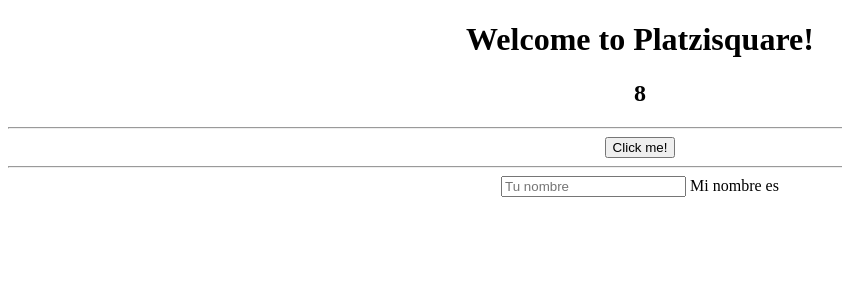
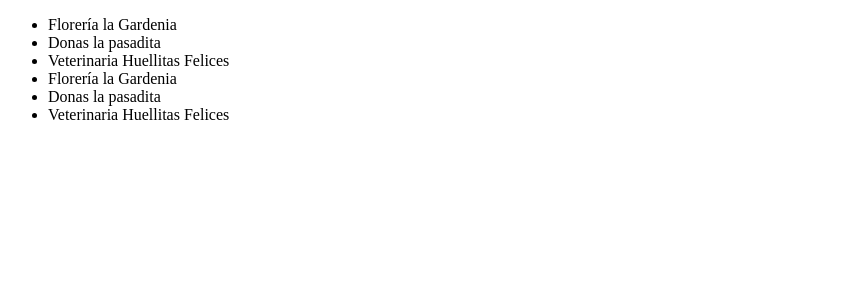
Before and after one commit to michellpine/Angular4_Platzi, an Angular app: page / in a window 1280 px wide. Shown: the top 300 px of the page, without its empty margins (0-842 px from the left). Built offline with nearby package versions, Linux system fonts and the light colour scheme.

Commit message:
directivas ngFor

```diff
--- a/src/app/app.component.html
+++ b/src/app/app.component.html
@@ -1,12 +1,4 @@
 <!--The content below is only a placeholder and can be replaced.-->
-<div style="text-align:center">
-  <h1>
-    Welcome to {{ title }}!
-  </h1>
-  <h2>{{a+b}}</h2>
-  <hr/>
-  <button [disabled]="!listo" (click)="hacerAlgo()">Click me!</button>
-  <hr />
-  <input type="text" placeholder="Tu nombre" [(ngModel)]="nombre"/>
-  Mi nombre es {{nombre}}
-</div>
+<ul>
+  <li *ngFor="let lugar of lugares">{{lugar.nombre}}</li>
+</ul>
--- a/src/app/app.component.ts
+++ b/src/app/app.component.ts
@@ -6,18 +6,17 @@ import { Component } from '@angular/core';
   styleUrls: ['./app.component.css']
 })
 export class AppComponent {
-  title = 'Platzisquare';
-  a = 3;
-  b = 5;
-  listo = false;
+  title = 'PlatziSquare';
+  lugares:any = [
+    {nombre:'Florería la Gardenia'},
+    {nombre:'Donas la pasadita'},
+    {nombre:'Veterinaria Huellitas Felices'},
+    {nombre:'Florería la Gardenia'},
+    {nombre:'Donas la pasadita'},
+    {nombre:'Veterinaria Huellitas Felices'}
+  ];
 
   constructor(){
-    setTimeout(() => {
-      this.listo = true;
-    }, 3000)
-  }
 
-  hacerAlgo(){
-    alert('Haciendo algo');
   }
 }
```
